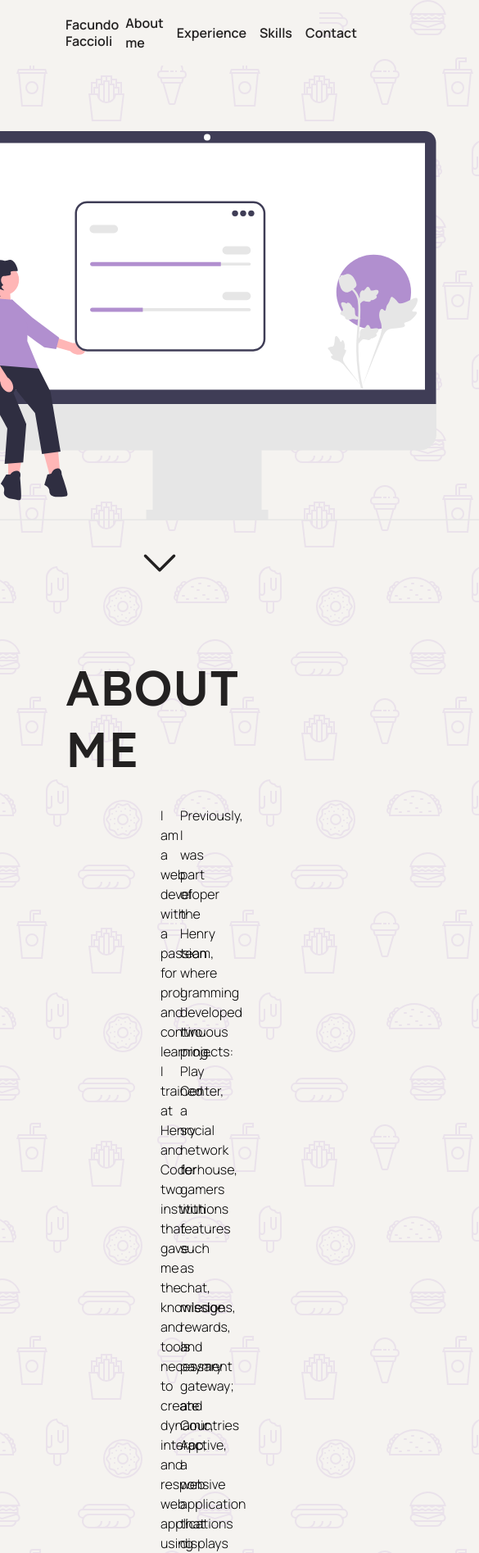
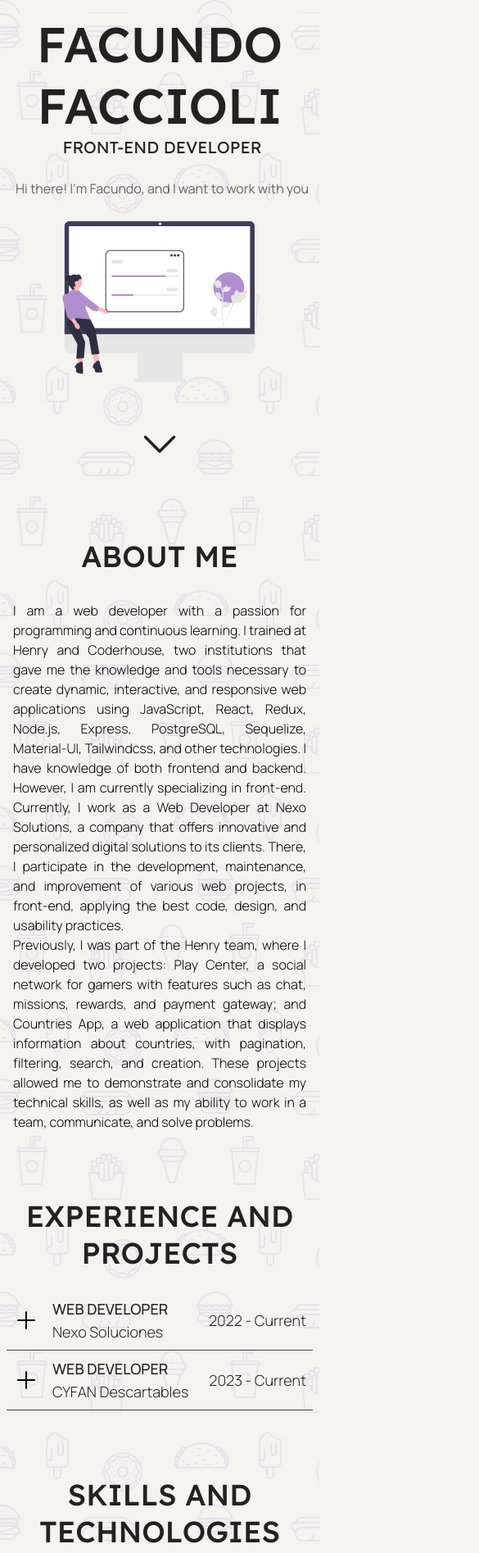
Before and after one commit to facuf18/portfolio-v2, a React (Vite) app: page / in a window 390 px wide. Shown: the top 1895 px of the page at 82% size, 585 px wide, since content can reach past the window. Built offline with nearby package versions, Linux system fonts and the light colour scheme.

Commit message:
responsive design - footer

```diff
--- a/src/App.tsx
+++ b/src/App.tsx
@@ -1,5 +1,6 @@
 import About from './components/About/About';
 import Experience from './components/Experience/Experience';
+import Footer from './components/Footer/Footer';
 import Hero from './components/Hero/Hero';
 import Navbar from './components/Navbar/Navbar';
 import Skills from './components/Skills/Skills';
@@ -12,6 +13,7 @@ function App() {
       <About />
       <Experience />
       <Skills />
+      <Footer />
     </>
   );
 }
--- a/src/components/About/About.tsx
+++ b/src/components/About/About.tsx
@@ -1,10 +1,10 @@
 export default function About() {
   return (
-    <section id='about' className='flex flex-col px-20'>
-      <h4 className='self-end mb-6 text-6xl font-medium leading-tight uppercase font-title text-primary-500'>
+    <section id='about' className='flex flex-col my-20 sm:px-10 md:px-20'>
+      <h4 className='mb-6 text-4xl font-medium leading-tight text-center uppercase sm:text-6xl sm:text-end font-title text-primary-500'>
         About me
       </h4>
-      <div className='grid justify-center grid-cols-2 gap-6 px-32 pt-2'>
+      <div className='justify-center grid-cols-2 gap-6 px-4 pt-2 sm:px-10 md:px-32 sm:grid'>
         <p className='col-span-1 font-light text-justify font-body'>
           I am a web developer with a passion for programming and continuous
           learning. I trained at Henry and Coderhouse, two institutions that
--- a/src/components/Experience/DataDisclosure.tsx
+++ b/src/components/Experience/DataDisclosure.tsx
@@ -14,7 +14,7 @@ export default function DataDisclosure({
 }) {
   return (
     <div className='w-full'>
-      <div className='w-full max-w-3xl mx-auto'>
+      <div className='w-full max-w-3xl px-2 mx-auto sm:px-0'>
         <Disclosure defaultOpen={false}>
           {({ open }) => (
             <>
--- a/src/components/Experience/Experience.tsx
+++ b/src/components/Experience/Experience.tsx
@@ -17,8 +17,8 @@ const experienceData = [
 
 export default function Experience() {
   return (
-    <section id='experience' className='flex flex-col px-20 my-20'>
-      <h4 className='self-start mb-6 text-6xl font-medium leading-tight uppercase font-title text-primary-500'>
+    <section id='experience' className='flex flex-col my-20 sm:px-10 md:px-20'>
+      <h4 className='mb-6 text-4xl font-medium leading-tight text-center uppercase sm:text-start sm:text-6xl font-title text-primary-500'>
         Experience and Projects
       </h4>
       {experienceData &&
--- /dev/null
+++ b/src/components/Footer/Footer.tsx
@@ -0,0 +1,10 @@
+export default function Footer() {
+  return (
+    <section
+      id='footer'
+      className='flex flex-row items-center justify-center h-10 text-sm font-light font-body text-primary-500 bg-primary-50'
+    >
+      <p>Portfolio v2 - Facundo Faccioli, 2024</p>
+    </section>
+  );
+}
--- a/src/components/Hero/Hero.tsx
+++ b/src/components/Hero/Hero.tsx
@@ -1,24 +1,25 @@
 export default function Hero() {
   return (
-    <section className='grid grid-cols-12 px-20 my-20 place-items-center'>
-      <div className='col-span-6 pb-7'>
-        <h1 className='font-medium leading-tight uppercase text-8xl font-title text-primary-500'>
+    <section className='grid grid-cols-12 mt-4 mb-10 sm:mt-20 sm:px-10 md:px-20 sm:mb-20 lg:my-36 place-items-center'>
+      <div className='col-span-12 text-center sm:text-start sm:col-span-6 pb-7'>
+        <h1 className='text-6xl font-medium leading-tight uppercase md:text-8xl font-title text-primary-500'>
           Facundo Faccioli
         </h1>
-        <p className='pl-1.5 text-2xl font-normal uppercase font-title text-primary-500'>
+        <p className='pl-1.5 text-xl md:text-2xl font-normal uppercase font-title text-primary-500'>
           Front-end Developer
         </p>
-        <p className='pl-1.5 pt-6 text-lg font-normal font-body text-primary-300'>
+        <p className='pl-1.5 pt-6 md:text-lg font-normal font-body text-primary-300'>
           Hi there! I'm Facundo, and I want to work with you
         </p>
       </div>
-      <div className='col-span-6'>
+      <div className='col-span-12 sm:col-span-6'>
         <svg
           xmlns='http://www.w3.org/2000/svg'
           xmlnsXlink='http://www.w3.org/1999/xlink'
           width='774.04004'
           height='475.1369'
           viewBox='0 0 774.04004 475.1369'
+          className='h-auto max-w-xs sm:max-w-sm md:max-w-full'
         >
           <path
             d='M647.79187,389.5H126.24841c-11.15381,0-20.22852-9.07422-20.22852-20.22852v-62.77148H668.02038v62.77148c0,11.1543-9.07422,20.22852-20.22852,20.22852Z'
@@ -198,7 +199,7 @@ export default function Hero() {
           </g>
         </svg>
       </div>
-      <div className='col-span-12 mt-6'>
+      <div className='col-span-12 mt-12 sm:mt-6'>
         <a href='#about' className='decoration-none'>
           <button className='p-0 transition duration-300 ease-in-out rounded-full decoration-none hover:bg-primary-200 hover:text-secondary-50 text-primary-500'>
             <svg
--- a/src/components/Navbar/Navbar.tsx
+++ b/src/components/Navbar/Navbar.tsx
@@ -4,9 +4,9 @@ export default function Navbar() {
   return (
     <nav
       id='navbar'
-      className='flex flex-row items-center justify-between h-20 px-20 font-semibold font-body text-primary-500 bg-primary-50'
+      className='flex-row items-center justify-between hidden h-20 font-medium sm:flex sm:px-20 font-body text-primary-500 bg-primary-50'
     >
-      <p className='leading-tight transition duration-300 ease-in-out cursor-pointer hover:text-secondary-200'>
+      <p className='mx-auto leading-tight transition duration-300 ease-in-out cursor-pointer sm:mx-0 hover:text-secondary-200'>
         Facundo Faccioli
       </p>
       <div className='flex flex-row items-center'>
--- a/src/components/Skills/SkillItems.tsx
+++ b/src/components/Skills/SkillItems.tsx
@@ -1,6 +1,6 @@
 export default function SkillItems() {
   return (
-    <div className='flex flex-wrap self-center justify-center w-full max-w-2xl gap-6 pt-2'>
+    <div className='flex flex-wrap self-center justify-center w-full max-w-2xl gap-6 px-2 pt-2 sm:px-0'>
       <span className='flex flex-col items-center gap-1'>
         <svg
           xmlns='http://www.w3.org/2000/svg'
--- a/src/components/Skills/Skills.tsx
+++ b/src/components/Skills/Skills.tsx
@@ -2,8 +2,8 @@ import SkillItems from './SkillItems';
 
 export default function Skills() {
   return (
-    <section id='skills' className='flex flex-col px-20 my-20'>
-      <h4 className='self-end mb-6 text-6xl font-medium leading-tight uppercase font-title text-primary-500'>
+    <section id='skills' className='flex flex-col my-20 sm:px-10 md:px-20'>
+      <h4 className='mb-6 text-4xl font-medium leading-tight text-center uppercase sm:text-end sm:text-6xl font-title text-primary-500'>
         Skills and Technologies
       </h4>
       <SkillItems />
```
